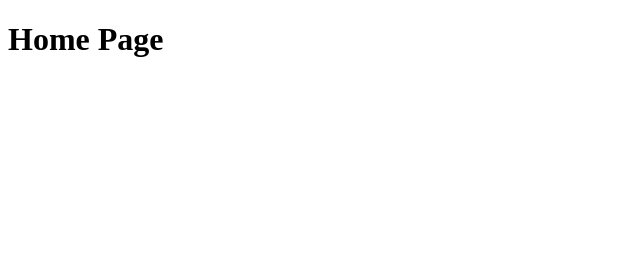
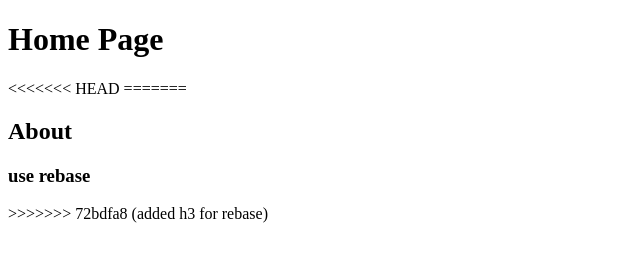
Before and after one commit to Fujinmeiliu/jr-git-intro, a plain HTML site: page index.html in a window 1280 px wide. Shown: the whole page, without its empty margins (0-640 px from the left). Drawn offline with Linux system fonts and the light colour scheme.

```diff
--- a/index.html
+++ b/index.html
@@ -7,7 +7,12 @@
 </head>
 <body>
     <h1>Home Page</h1>
+<<<<<<< HEAD
 
 
+=======
+    <h2>About</h2>
+    <h3>use rebase</h3>
+>>>>>>> 72bdfa8 (added h3 for rebase)
 </body>
 </html>
```
